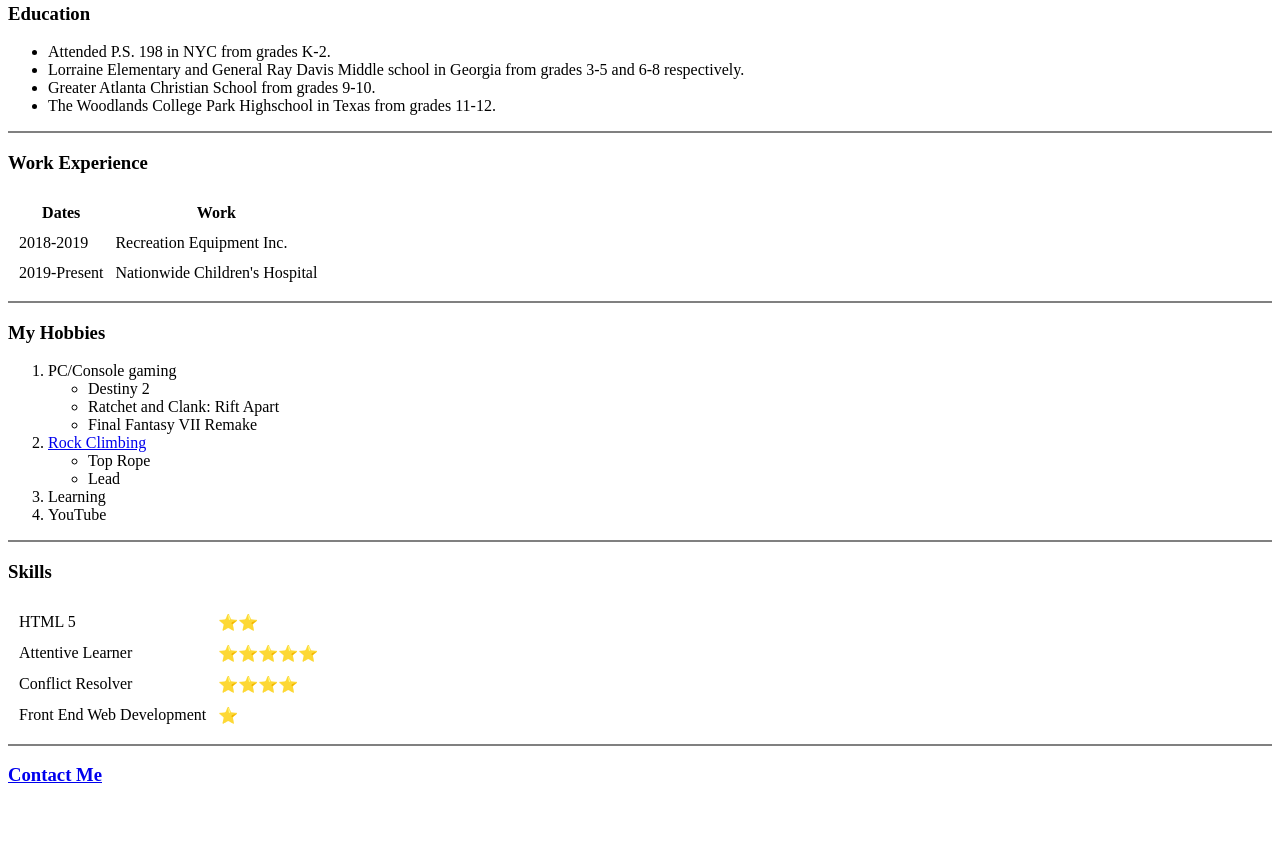
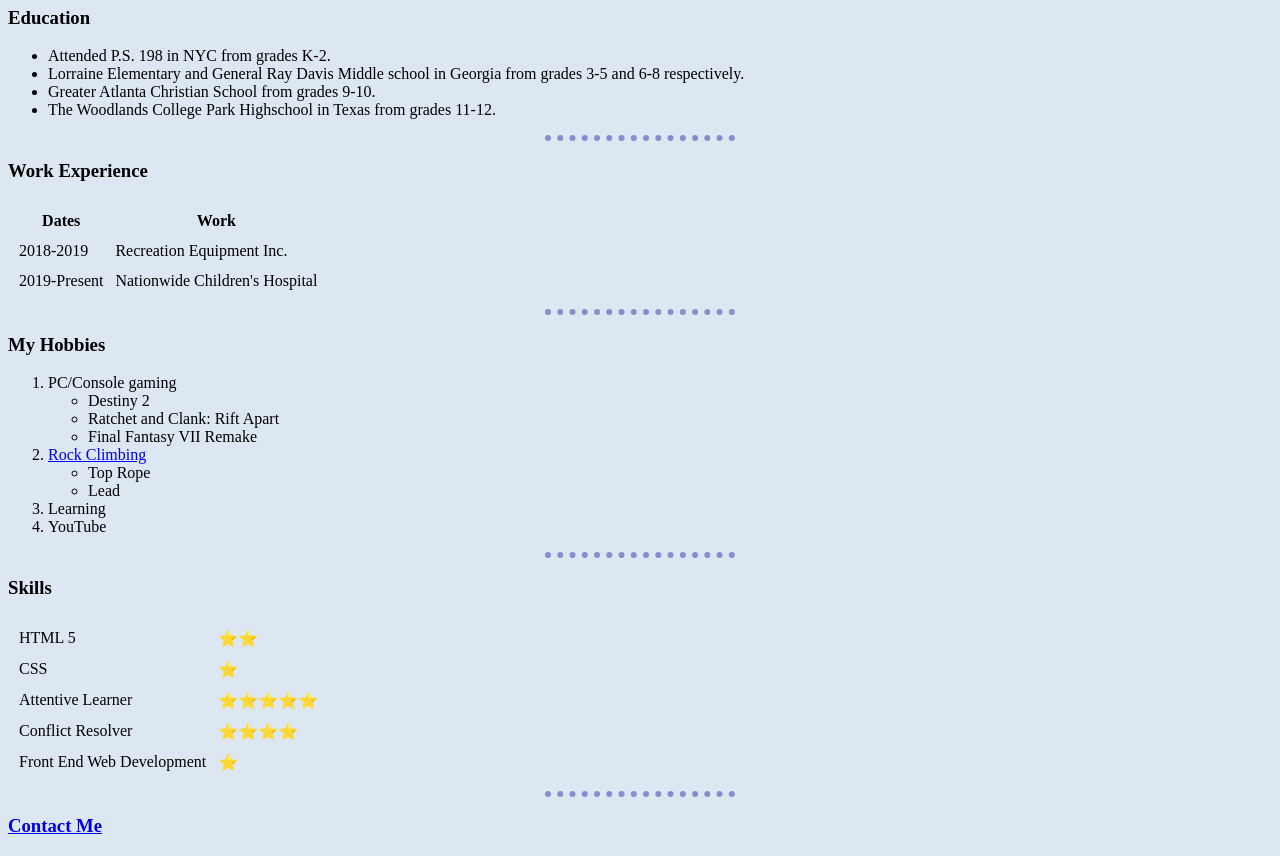
Before and after one commit to MasterLuth/CV, a plain HTML site: page index.html in a window 1280 px wide. Shown: the part 280-1136 px from the top of the page. Before the commit the page ends 1085 px from the top, so only its background shows below. Drawn offline with Linux system fonts and the light colour scheme.

Commit message:
updated color and horizontal lines

```diff
--- a/index.html
+++ b/index.html
@@ -4,6 +4,24 @@
 <head>
   <meta charset="utf-8">
   <title>Jay's Personal Site</title>
+
+<style>
+
+    body {
+      background-color: #DDE7F2;
+    }
+
+    hr {
+      border: 6px dotted;
+      border-color: #878ECD;
+      background-color: none;
+      border-style: none none dotted;
+      height: 0px;
+      width: 15%;
+    }
+
+</style>
+
 </head>
 
 <body>
@@ -17,7 +35,7 @@
       <p>I am currently majoring in Biochemistry at <em>The Ohio State University.</em></p></td>
     </tr>
   </table>
-  <hr shape=3 noshade>
+  <hr>
   <h3>Education</h3>
   <ul>
     <li>Attended P.S. 198 in NYC from grades K-2.</li>
@@ -25,7 +43,7 @@
     <li>Greater Atlanta Christian School from grades 9-10.</li>
     <li>The Woodlands College Park Highschool in Texas from grades 11-12.</li>
   </ul>
-  <hr shape=3 noshade>
+  <hr>
   <h3>Work Experience</h3>
   <table cellspacing="10">
     <thead>
@@ -45,7 +63,7 @@
       </tr>
     </tbody>
   </table>
-  <hr shape=3 noshade>
+  <hr>
   <h3>My Hobbies</h3>
   <ol>
     <li>PC/Console gaming</li>
@@ -62,12 +80,16 @@
     <li>Learning</li>
     <li>YouTube</li>
   </ol>
-  <hr shape=3 noshade>
+  <hr>
   <h3>Skills</h3>
   <table cellspacing="10">
     <tr>
       <td>HTML 5</td>
       <td>⭐️⭐️</td>
+    </tr>
+    <tr>
+      <td>CSS</td>
+      <td>⭐️</td>
     </tr>
     <tr>
       <td>Attentive Learner</td>
@@ -82,7 +104,7 @@
       <td>⭐️</td>
     </tr>
   </table>
-  <hr shape=3 noshade>
+  <hr>
   <h3><a href="contact-me.html">Contact Me</a></h3>
 </body>
 
```
